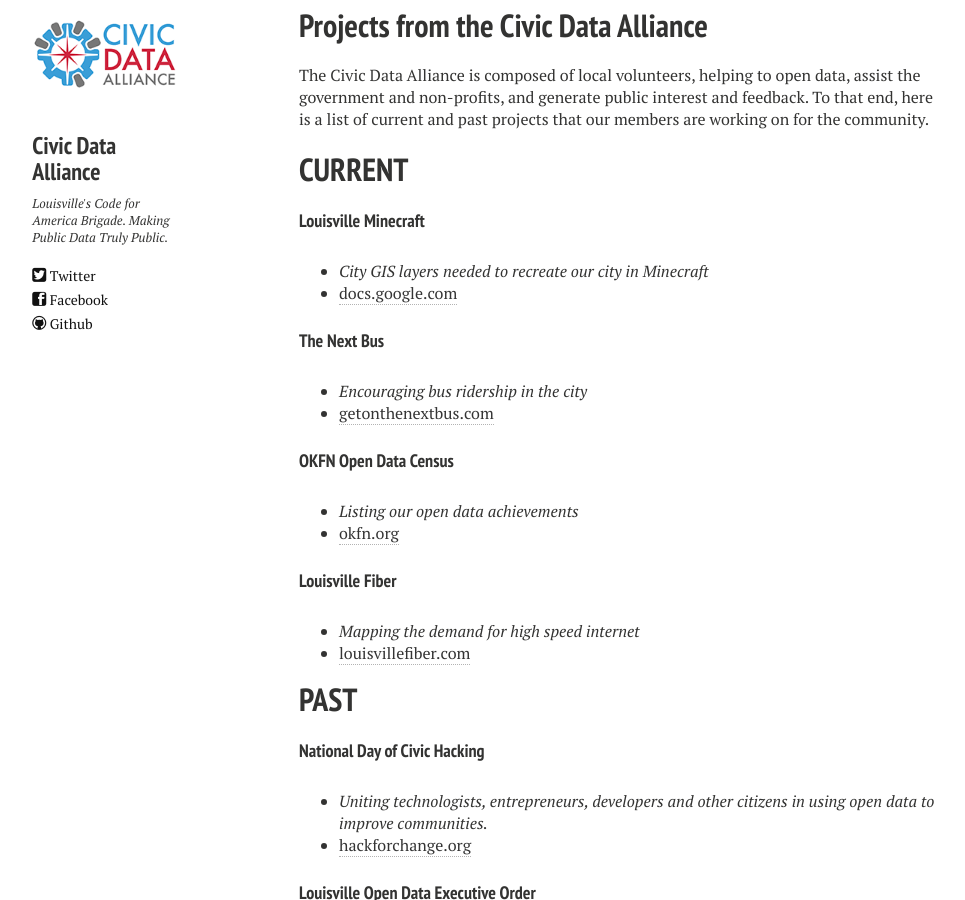
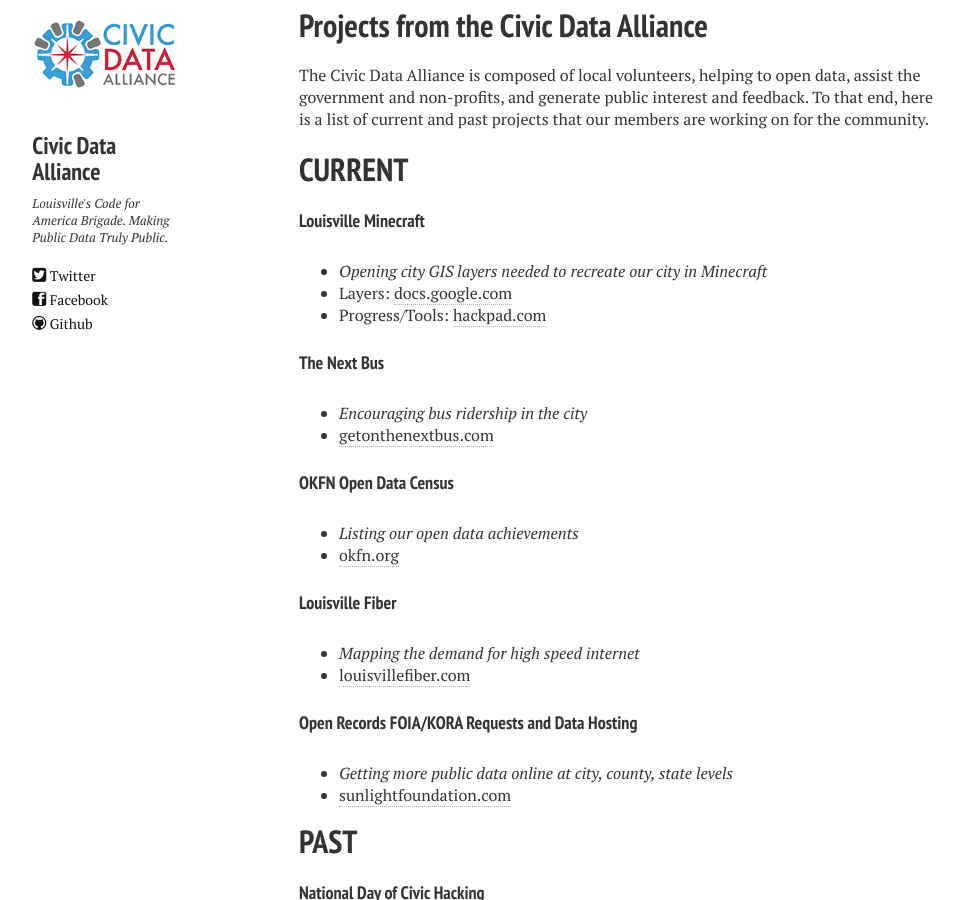
Before and after one commit to reydelleon/civicdata.github.io, a Jekyll site: the page built from projects.md, in a window 1280 px wide and 900 px high, scrolled down 434 px. Shown: the whole window, without its empty margins (21-986 px from the left). Built offline with Jekyll 4.4.1, drawn with Linux system fonts in a browser that asks for light colours; nearby versions of some CDN libraries.

Commit message:
added KORA under projects

```diff
--- a/_layouts/post-index.html
+++ b/_layouts/post-index.html
@@ -51,7 +51,7 @@
         <h2 class="link-post"><a href="{{ site.url }}{{ post.url }}" title="{{ post.title }}">{{ post.title }}</a> <a href="{{ post.link }}" target="_blank" title="{{ post.title }}"><i class="icon-link"></i></h2>
       {% else %}
         <h2><a href="{{ site.url }}{{ post.url }}" title="{{ post.title }}">{{ post.title }}</a></h2>
-        <p>{% if post.description %}{{ post.description }}{% else %}{{ post.content | strip_html | strip_newlines | truncate: 120 }}{% endif %}</p>
+        <p>{{ post.date | date: '%M' }} - {% if post.description %}{{ post.description }}{% else %}{{ post.content | strip_html | strip_newlines | truncate: 120 }}{% endif %}</p>
       {% endif %}
     </article>
   {% endfor %}
--- a/projects.md
+++ b/projects.md
@@ -17,8 +17,9 @@ The Civic Data Alliance is composed of local volunteers, helping to open data, a
 # CURRENT
 
 #### **Louisville Minecraft**
-* *City GIS layers needed to recreate our city in Minecraft*
-* [docs.google.com](https://docs.google.com/a/yourmapper.com/document/d/1BaNt7-RC48QQM8U1s6UMJlU6CNc7Igxk7IaVRh5wxgQ/edit)
+* *Opening city GIS layers needed to recreate our city in Minecraft*
+* Layers: [docs.google.com](https://docs.google.com/a/yourmapper.com/document/d/1BaNt7-RC48QQM8U1s6UMJlU6CNc7Igxk7IaVRh5wxgQ/edit)
+* Progress/Tools: [hackpad.com](https://hackpad.com/Minecraft-Louisville-Ub1wrkuQJ2a)
 
 
 #### **The Next Bus**
@@ -36,6 +37,11 @@ The Civic Data Alliance is composed of local volunteers, helping to open data, a
 * [louisvillefiber.com](http://www.louisvillefiber.com/)
 
 
+#### **Open Records FOIA/KORA Requests and Data Hosting**
+* *Getting more public data online at city, county, state levels*
+* [sunlightfoundation.com](http://sunlightfoundation.com/opendataguidelines/)
+
+
 # PAST
 
 #### **National Day of Civic Hacking**
```
